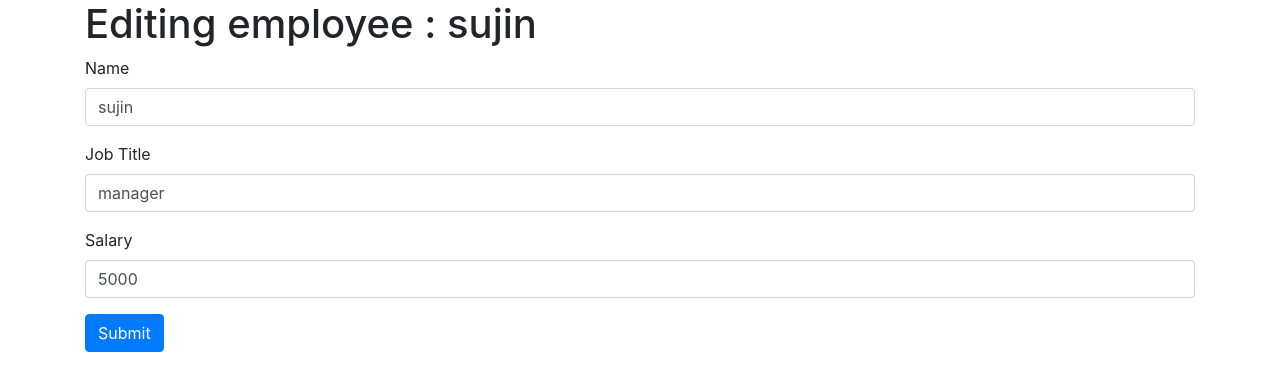
After one commit to suchan5/Code-Institute-Gitpod-Full-Template, a Flask app: page /employee/update/1 in a window 1280 px wide. The commit adds this page. Shown: the top 391 px of the page. Run offline with Flask 2, Linux system fonts and the light colour scheme; some libraries are stand-ins or nearby versions.

Commit message:
CRUD - 'Update' part completed

```diff
--- a/04-crud/app.py
+++ b/04-crud/app.py
@@ -28,12 +28,74 @@ def process_create_employee():
         job_title = request.form.get('job-title')
         salary = request.form.get('salary')
         writer.writerow([id, name, job_title, salary])
-    return "form received"
+    #  return "form received" 요거 지우고 밑에처럼 url_for 써서 원하는 페이지로 이동하기 쉽게 바꿈 for better UI
+    return redirect(url_for('read_employee'))
 
 
-# read : for문을 이용해서 읽어들일꺼임
+# read : for문을 이용해서 읽어들일꺼임 (얘도 열심히 작성했더니 refactoring때문에 다 지우네 ㅠㅠ )
 @app.route('/employees')
 def read_employee():
+    all_employees = read_employees_from_file()
+    return render_template('employee/view_employees.template.html',
+                           employees=all_employees
+                           )
+
+
+# update : id를 중심으로 (기본적으로 위의 read랑 비슷. 사실 복붙해서 몇 개만 바꿔주면 된다. 근데 얘도 열심히 작성했더니 refactoring때문에 다 지우네ㅠㅠ)
+@app.route('/employee/update/<employee_id>')
+def update_employee(employee_id):
+    editing_employee = find_employee_by_id(employee_id)
+    return render_template('employee/update_employees.template.html',
+                           employee=editing_employee
+                           )
+
+
+@app.route('/employee/update/<employee_id>', methods=['POST'])
+def process_update_employee(employee_id):
+    # Step 0. retrieve all the employees in the .csv file in a list
+    all_employees = read_employees_from_file()
+
+    # Step 1. find the employee that we have changed
+    changed_employee = find_employee_by_id(employee_id)
+
+    # Step 2. update the changed employee to match the form
+    changed_employee['employee_name'] = request.form.get('employee-name')
+    changed_employee['job_title'] = request.form.get('job-title')
+    changed_employee['salary'] = request.form.get('salary')
+
+    # Step 3. overwrite the employee information in the list
+    for index in range(0, len(all_employees)):
+        if all_employees[index]['id'] == changed_employee['id']:
+            all_employees[index] = changed_employee
+
+    # Step 4. write the entire list back to the csv file
+    with open('data.csv', 'w', newline="\n") as fp:
+        writer = csv.writer(fp, delimiter=",")
+        writer.writerow(['id', 'employee_name', 'job_title', 'salary'])  # 'employee_name'이라고 안하고 'name'이라고 했더니 에러뜸
+        for e in all_employees:
+            writer.writerow([e['id'], e['employee_name'], e['job_title'], e['salary']])  # 여기도 'employee_name'이라고 안하고 'name'이라고 했더니 에러뜸
+    # return "Update finished" 요거 지우고 밑에처럼 url_for 써서 원하는 페이지로 이동하기 쉽게 바꿈 for better UI
+    return redirect(url_for('read_employee'))
+
+
+def find_employee_by_id(employee_id):
+    editing_employee = None
+    with open('data.csv', 'r', newline="\n") as fp:
+        reader = csv.reader(fp, delimiter=",")
+        next(reader)
+        for line in reader:
+            if line[0] == employee_id:
+                editing_employee = {
+                    'id': line[0],
+                    'employee_name': line[1],
+                    'job_title': line[2],
+                    'salary': line[3]
+                }
+                break
+    return editing_employee
+
+
+def read_employees_from_file():
     all_employees = []  # accumulator. State variable이라고도 함. 밑에 for문에서 'all_employees.appen({})' 라고 쓰고 이 dictionary를 통해서 여기다가 다 넣을꺼임
     # fp = open('data.csv', 'r', newline="\n")
     with open('data.csv', 'r', newline="\n") as fp:
@@ -46,11 +108,7 @@ def read_employee():
                 'job_title': line[2],
                 'salary': line[3]
             })
-            print(line)
-            print(all_employees)
-    return render_template('employee/view_employees.template.html',
-                           employees=all_employees
-                           )
+    return all_employees
     # fp.close()
 
 
--- a/04-crud/data.csv
+++ b/04-crud/data.csv
@@ -1,5 +1,8 @@
-id,name,job_title,salary
+id,employee_name,job_title,salary
 1,sujin,manager,5000
 2,suchan,backend developer,5000
-80095,JK,Golden Maknar,70000
-34940,RM,monsterrrrr,7077000
+80095,suin,marketer,50000
+34940,jk,maknae,7777
+45536,rm,leader,777
+79757,jin,elderst,707070
+11357,jimin,mangae,777
--- /dev/null
+++ b/04-crud/data_copy.csv
@@ -0,0 +1,5 @@
+id,name,job_title,salary
+1,sujin,manager,5000
+2,suchan,backend developer,5000
+80095,JK,Golden Maknae,70000
+34940,RM,monsterrrrr,7077000
--- /dev/null
+++ b/04-crud/templates/employee/update_employees.template.html
@@ -0,0 +1,24 @@
+{% extends 'layout.template.html' %}
+
+{%block content%}
+<h1>Editing employee : {{employee.employee_name}}</h1>
+<form method="POST">
+
+    <div class="form-group">
+        <label>Name</label>
+        <input class="form-control" type="text" name="employee-name" value="{{employee.employee_name}}">
+    </div>
+
+    <div class="form-group">
+        <label>Job Title</label>
+        <input class="form-control" type="text" name="job-title" value="{{employee.job_title}}">
+    </div>
+
+    <div class="form-group">
+        <label>Salary</label>
+        <input class="form-control" type="text" name="salary" value="{{employee.salary}}">
+    </div>
+
+    <input type="submit" class="btn btn-primary" value="Submit">
+</form>
+{%endblock%}
--- a/04-crud/templates/employee/view_employees.template.html
+++ b/04-crud/templates/employee/view_employees.template.html
@@ -1,6 +1,7 @@
 {% extends 'layout.template.html' %}
 
 {%block content%}
+<a href="{{url_for('create_employee')}}" class="btn btn-primary">Crearw New </a>
 <table class="table">
     <thead>
         <tr>
@@ -16,7 +17,7 @@
 			<td>{{e.employee_name}}</td>
             <td>{{e.job_title}}</td>
             <td>{{e.salary}}</td>
-            <td><a class="btn btn-primary btn-sm" href="#">Edit</a></td>
+            <td><a class="btn btn-primary btn-sm" href="{{ url_for('update_employee', employee_id=e.id) }}">Edit</a></td>
 		</tr>
     {% endfor %}
     </tbody>
```
Also changed, not shown: 04-crud/app_copy.py (added, +87 -0 lines).
